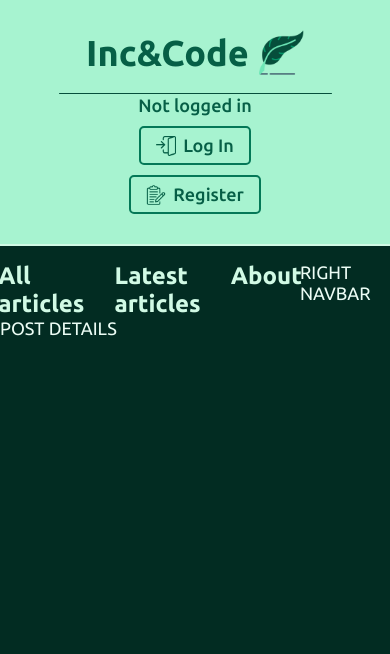
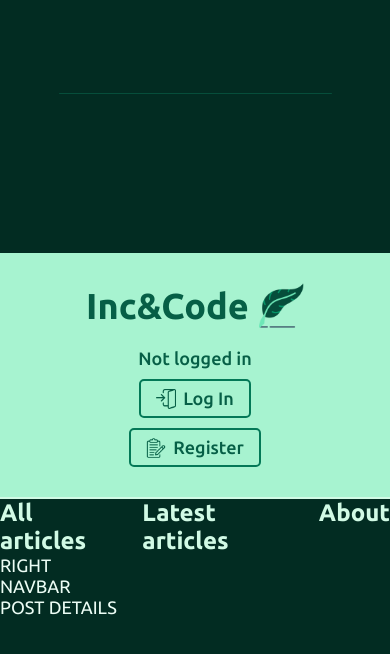
Before and after one commit to NewGen2022/blog-app, a React (Vite) app in the folder frontend-reader/: page /draft in a window 390 px wide. Shown: the top 654 px of the page. Built offline with nearby package versions, Linux system fonts and the light colour scheme.

Commit message:
changed main styles

```diff
--- a/frontend-reader/src/styles/index.css
+++ b/frontend-reader/src/styles/index.css
@@ -25,14 +25,34 @@ body {
     color: var(--emerald-50);
     padding: 0;
     margin: 0;
+    padding-top: 18vh;
 }
 
 button:hover {
     cursor: pointer;
 }
 
-#navs {
+#layout {
+    min-height: 100vh;
+    height: 100%;
+}
+
+#main {
     display: flex;
-    width: 100%;
-    margin-top: 4%;
+    flex-direction: column;
+    justify-content: center;
+    width: 77%;
+    margin-bottom: 70px;
 }
+
+@media (max-width: 860px) {
+    #main {
+        width: 100%;
+    }
+}
+
+@media (max-width: 520px) {
+    body {
+        padding-top: 30vh;
+    }
+}
```
